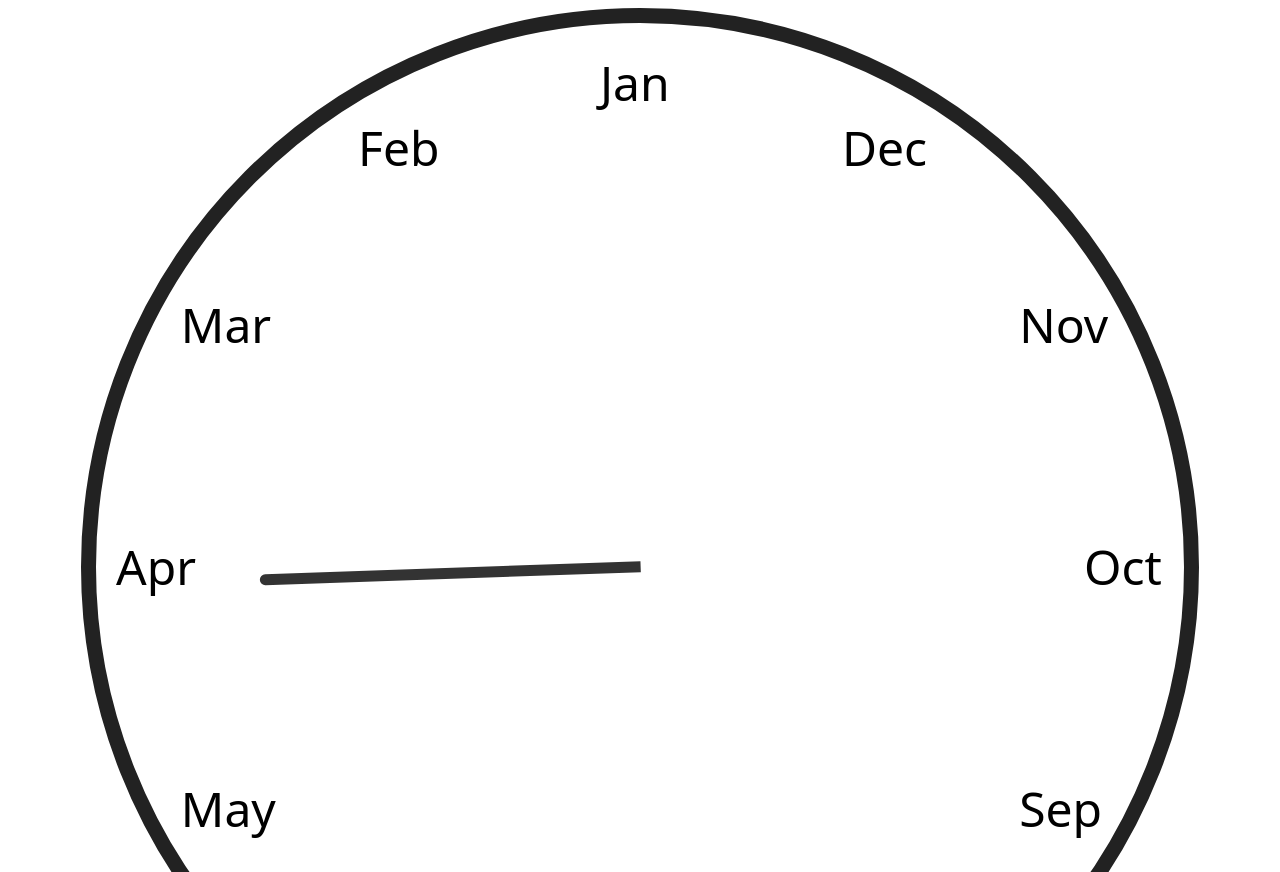
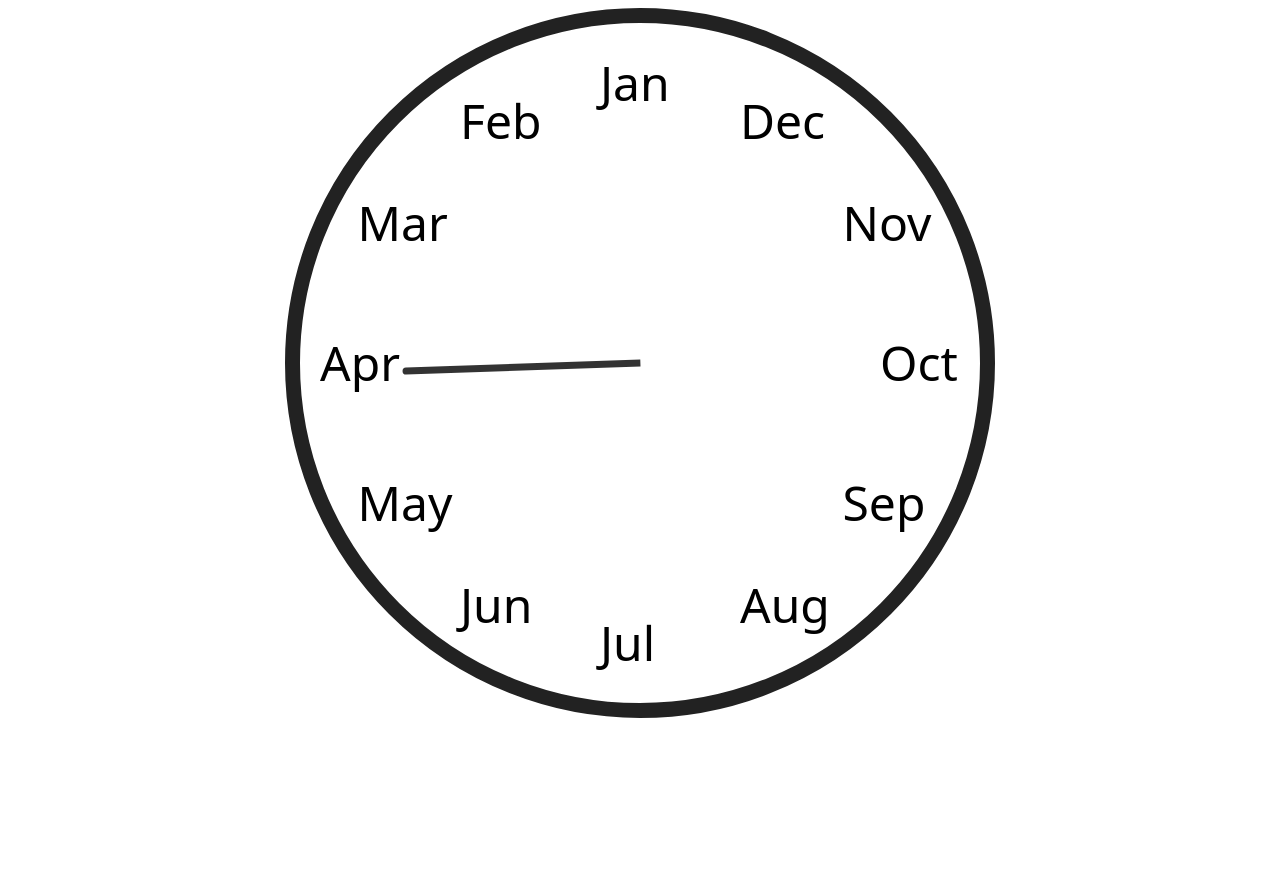
Before and after one commit to lroellin/year-clock, a website built with Parcel: page src/index.html in a window 1280 px wide. Shown: the top 872 px of the page. After the commit the page ends 800 px from the top, so only its background shows below. Built offline with nearby package versions, Linux system fonts and the light colour scheme.

Commit message:
change from vmax to vmin

```diff
--- a/src/styles.scss
+++ b/src/styles.scss
@@ -6,7 +6,7 @@ $handColor: black;
 $handBorderRadius: 20px;
 $clockBorderWidth: 15px;
 $clockBorderColor: #222;
-$size: 85vmax;
+$size: 85vmin;
 
 body {
   box-sizing: border-box;
```
